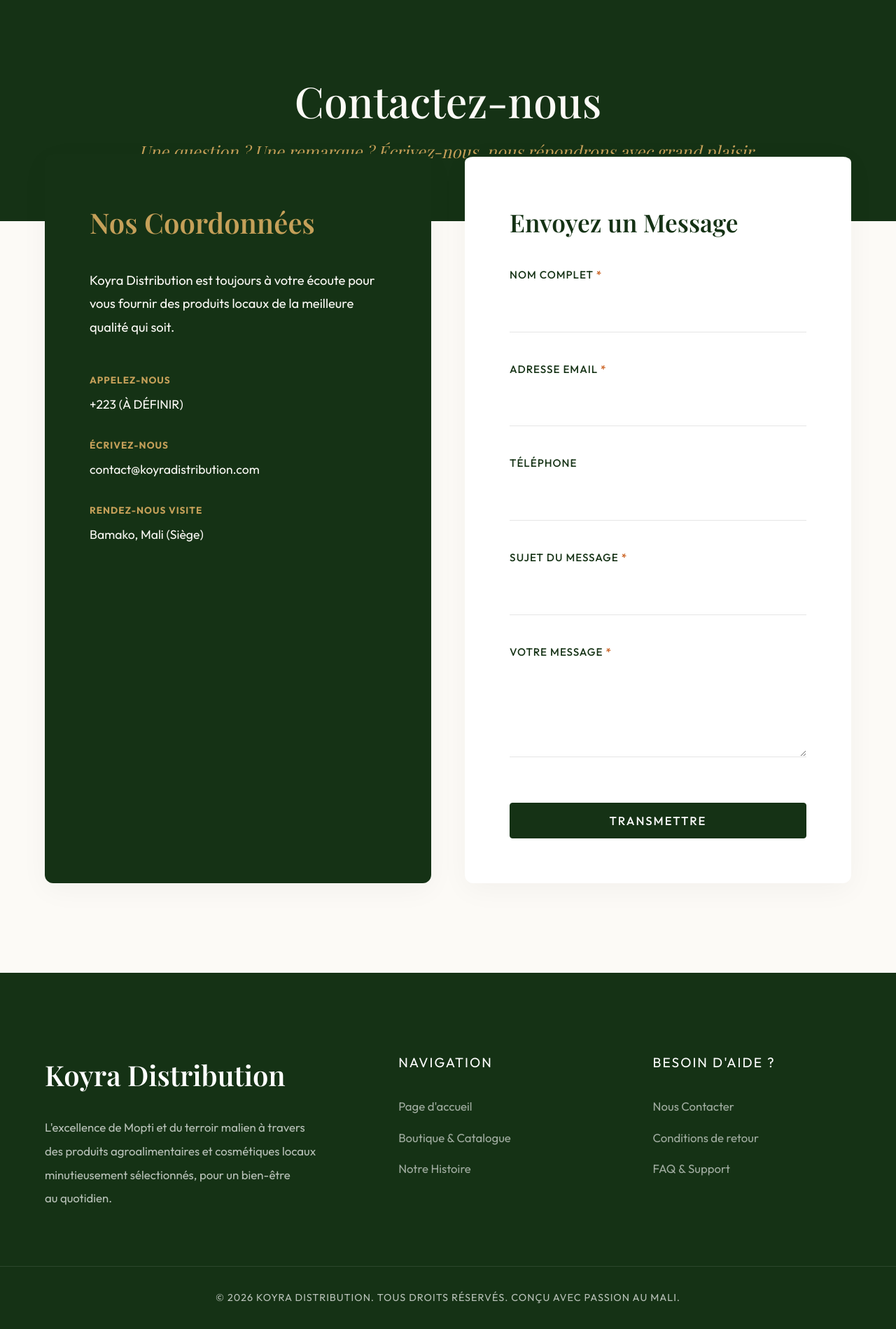
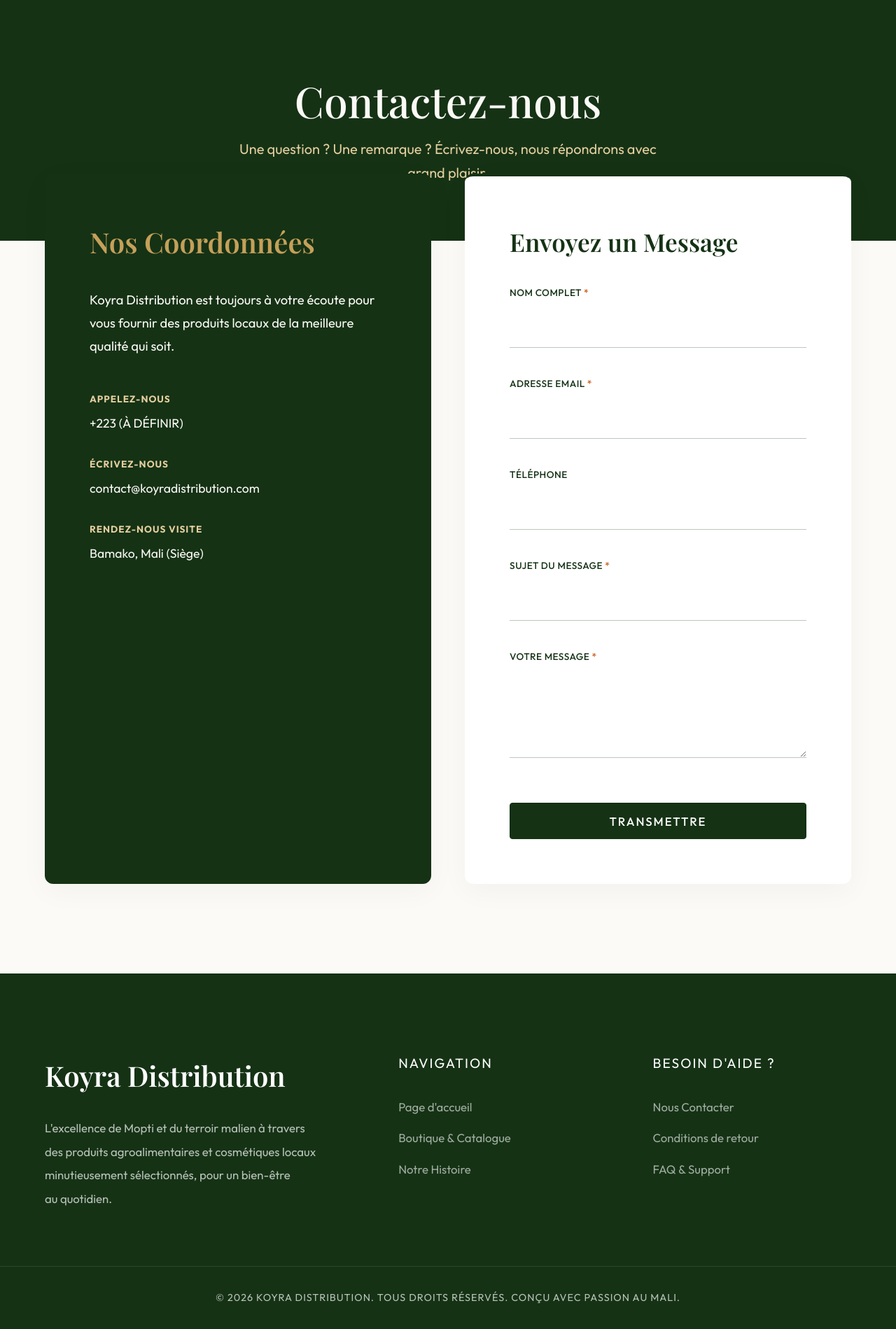
Before and after one commit to aichadev2024/koyra, a Django app: page /contact/ in a window 1280 px wide. Shown: the part 135-2034 px from the top of the page at 70% size. Before the commit the page ends 1997 px from the top, so only its background shows below. Run offline with Django 5.2, Linux system fonts and the light colour scheme; some libraries are stand-ins or nearby versions; some web fonts are replaced.

Commit message:
fix(public): improve contact page legibility
- page-header subtitle was a full sentence set in italic gold Playfair
  serif, hard to read: switch to the body font, upright, brighter gold
  tone (--or-clair) with a sane max-width.
- contact form: make the near-invisible input underlines visible, tone
  down the letter-spacing on labels, thicken/darken the focus underline,
  add a readable placeholder colour.
- brighten the gold sub-labels on the dark "Nos Coordonnees" panel.
- stop running the scroll-reveal transform on the whole contact grid
  wrapper (kept for section headers and cards only).

Co-Authored-By: Claude Sonnet 5 <noreply@anthropic.com>

```diff
--- a/static/css/style.css
+++ b/static/css/style.css
@@ -574,6 +574,10 @@ textarea.form-control {
    (bloc ajouté après coup : n'altère pas l'esprit éditorial d'origine)
    ========================================================================= */
 
+:root {
+    --or-clair: #E4CE9E; /* or plus lumineux, lisible sur fond vert foncé */
+}
+
 /* --- Confort de lecture & interactions -------------------------------- */
 html {
     scroll-behavior: smooth;
@@ -611,7 +615,41 @@ textarea:focus-visible {
 .hero-content p  { font-size: clamp(1.05rem, 0.95rem + 0.6vw, 1.35rem); }
 .section-header h2 { font-size: clamp(2rem, 1.3rem + 2.6vw, 3.5rem); }
 .page-header h2  { font-size: clamp(2.1rem, 1.4rem + 3vw, 4rem); }
-.page-header p   { font-size: clamp(1.15rem, 1rem + 0.8vw, 1.5rem); }
+
+/* Sous-titre d'en-tête : le serif italique doré était peu lisible sur une
+   phrase entière -> police courante, non italique, ton plus clair. */
+.page-header p {
+    font-family: var(--font-body);
+    font-style: normal;
+    font-weight: 400;
+    font-size: clamp(1.05rem, 0.95rem + 0.5vw, 1.25rem);
+    line-height: 1.7;
+    color: var(--or-clair);
+    max-width: 620px;
+    margin-left: auto;
+    margin-right: auto;
+}
+.page-header p a { color: #fff; text-decoration: underline; }
+
+/* --- Formulaire de contact : champs plus visibles ------------------- */
+.form-group label {
+    letter-spacing: 0.5px;
+    font-size: 0.85rem;
+    color: var(--vert-fonce);
+}
+.form-control {
+    border-bottom: 1px solid rgba(21, 50, 21, 0.28);
+    font-size: 1.05rem;
+}
+.form-control::placeholder { color: rgba(74, 62, 51, 0.5); }
+.form-control:focus,
+.form-control:focus-visible {
+    border-bottom-color: var(--vert-koyra);
+    border-bottom-width: 2px;
+}
+
+/* Panneau "Nos Coordonnées" (fond vert foncé) : libellés dorés plus clairs */
+.contact-section strong { color: var(--or-clair) !important; }
 
 /* --- Rythme vertical un peu resserré et fluide ----------------------- */
 .section-padding { padding: clamp(4rem, 2rem + 8vw, 10rem) 0; }
--- a/static/js/site.js
+++ b/static/js/site.js
@@ -48,7 +48,7 @@
         document.documentElement.classList.add("js-reveal");
 
         var targets = document.querySelectorAll(
-            ".section-header, .grid-layout > .card, .contact-form-container, .contact-section > div"
+            ".section-header, .grid-layout > .card"
         );
 
         var reveal = function (el) {
--- a/templates/base.html
+++ b/templates/base.html
@@ -11,7 +11,7 @@
     <link rel="preconnect" href="https://fonts.gstatic.com" crossorigin>
     <link href="https://fonts.googleapis.com/css2?family=Outfit:wght@300;400;500;600;700&family=Playfair+Display:ital,wght@0,400;0,500;0,600;0,700;1,400;1,500&display=swap" rel="stylesheet">
     {% load static %}
-    <link rel="stylesheet" href="{% static 'css/style.css' %}?v=4.0">
+    <link rel="stylesheet" href="{% static 'css/style.css' %}?v=4.2">
 </head>
 <body>
     <header class="main-header">
@@ -82,6 +82,6 @@
         </div>
     </footer>
 
-    <script src="{% static 'js/site.js' %}?v=4.1" defer></script>
+    <script src="{% static 'js/site.js' %}?v=4.2" defer></script>
 </body>
 </html>
```
